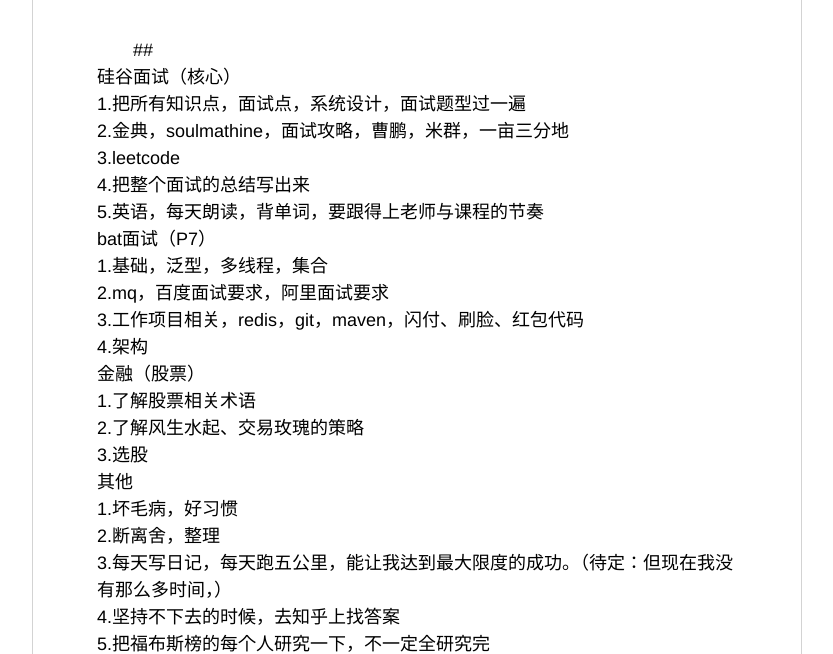
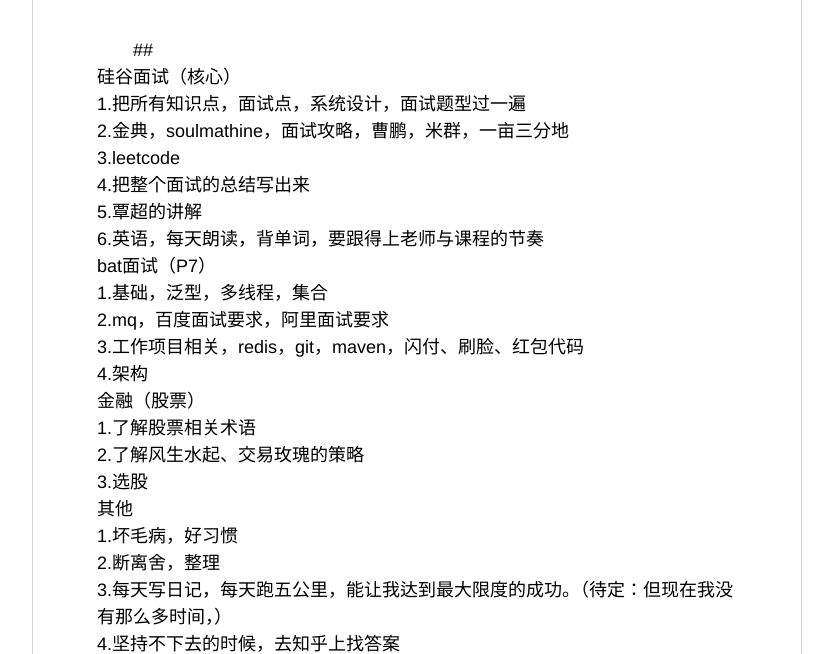
Before and after one commit to pulusite/pulusite.github.io, a plain HTML site: page 2017/10/01/the-eight-days/index.html in a window 1280 px wide. Shown: the part 146-800 px from the top of the page, without its empty margins (224-1057 px from the left). Drawn offline with Linux system fonts and the light colour scheme; a script that the page names is missing.

Commit message:
Site updated: 2017-10-02 06:55:26

```diff
--- a/2017/10/01/the-eight-days/index.html
+++ b/2017/10/01/the-eight-days/index.html
@@ -24,7 +24,7 @@
 <body>
 
 <h2 class="title">这八天</h2>
-<p>##<br>    硅谷面试（核心）<br>       1.把所有知识点，面试点，系统设计，面试题型过一遍<br>       2.金典，soulmathine，面试攻略，曹鹏，米群，一亩三分地<br>       3.leetcode<br>       4.把整个面试的总结写出来<br>       5.英语，每天朗读，背单词，要跟得上老师与课程的节奏<br>    bat面试（P7）<br>       1.基础，泛型，多线程，集合<br>       2.mq，百度面试要求，阿里面试要求<br>       3.工作项目相关，redis，git，maven，闪付、刷脸、红包代码<br>       4.架构<br>    金融（股票）<br>       1.了解股票相关术语<br>       2.了解风生水起、交易玫瑰的策略<br>       3.选股<br>    其他<br>       1.坏毛病，好习惯<br>       2.断离舍，整理<br>       3.每天写日记，每天跑五公里，能让我达到最大限度的成功。（待定：但现在我没有那么多时间，）<br>       4.坚持不下去的时候，去知乎上找答案<br>       5.把福布斯榜的每个人研究一下，不一定全研究完<br>       6.我的人生路该怎么走？</p>
+<p>##<br>    硅谷面试（核心）<br>       1.把所有知识点，面试点，系统设计，面试题型过一遍<br>       2.金典，soulmathine，面试攻略，曹鹏，米群，一亩三分地<br>       3.leetcode<br>       4.把整个面试的总结写出来<br>       5.覃超的讲解<br>       6.英语，每天朗读，背单词，要跟得上老师与课程的节奏<br>    bat面试（P7）<br>       1.基础，泛型，多线程，集合<br>       2.mq，百度面试要求，阿里面试要求<br>       3.工作项目相关，redis，git，maven，闪付、刷脸、红包代码<br>       4.架构<br>    金融（股票）<br>       1.了解股票相关术语<br>       2.了解风生水起、交易玫瑰的策略<br>       3.选股<br>    其他<br>       1.坏毛病，好习惯<br>       2.断离舍，整理<br>       3.每天写日记，每天跑五公里，能让我达到最大限度的成功。（待定：但现在我没有那么多时间，）<br>       4.坚持不下去的时候，去知乎上找答案<br>       5.把福布斯榜的每个人研究一下，不一定全研究完<br>       6.我的人生路该怎么走？</p>
 
 
 <!--<a href="https://litart.cc/2017/10/01/the-eight-days/#disqus_thread" class="article-comment-link">Comments</a>-->
```
